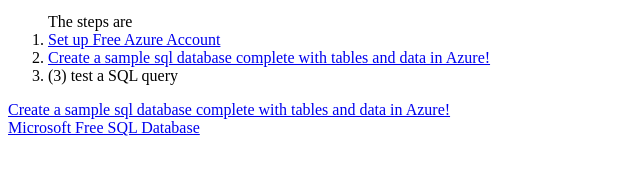
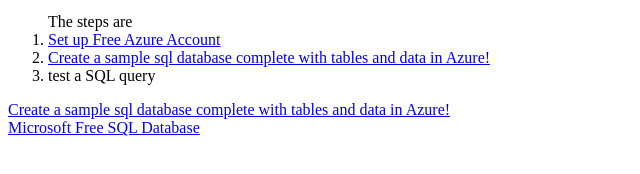
Before and after one commit to soupwork/SQL-SummerSchool, a plain HTML site: page index.html in a window 1280 px wide. Shown: the part 378-552 px from the top of the page, 0-640 px from the left. Drawn offline with Linux system fonts and the light colour scheme.

Commit message:
Update index.html

```diff
--- a/index.html
+++ b/index.html
@@ -16,7 +16,7 @@
 <li><a href="https://azure.microsoft.com/en-us/free/">Set up Free Azure Account</a></li>
 <li><a href = "https://learn.microsoft.com/en-us/azure/azure-sql/database/single-database-create-quickstart?view=azuresql&tabs=azure-portal">
   Create a sample sql database complete with tables and data in Azure!</a></li>
-<li>(3) test a SQL query</li>
+<li> test a SQL query</li>
 </ol>
 
 <a href = "https://learn.microsoft.com/en-us/azure/azure-sql/database/single-database-create-quickstart?view=azuresql&tabs=azure-portal">
```
